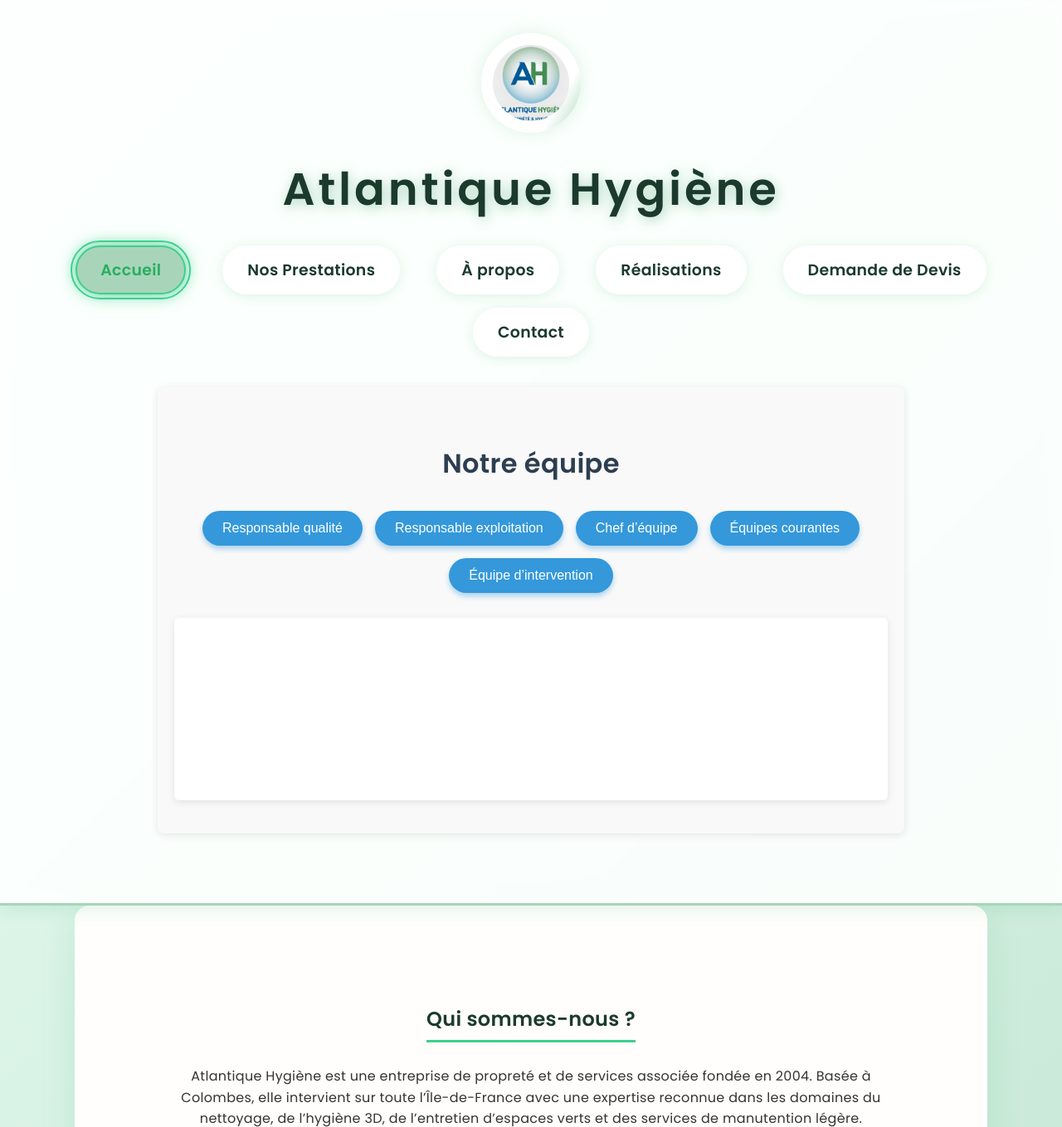
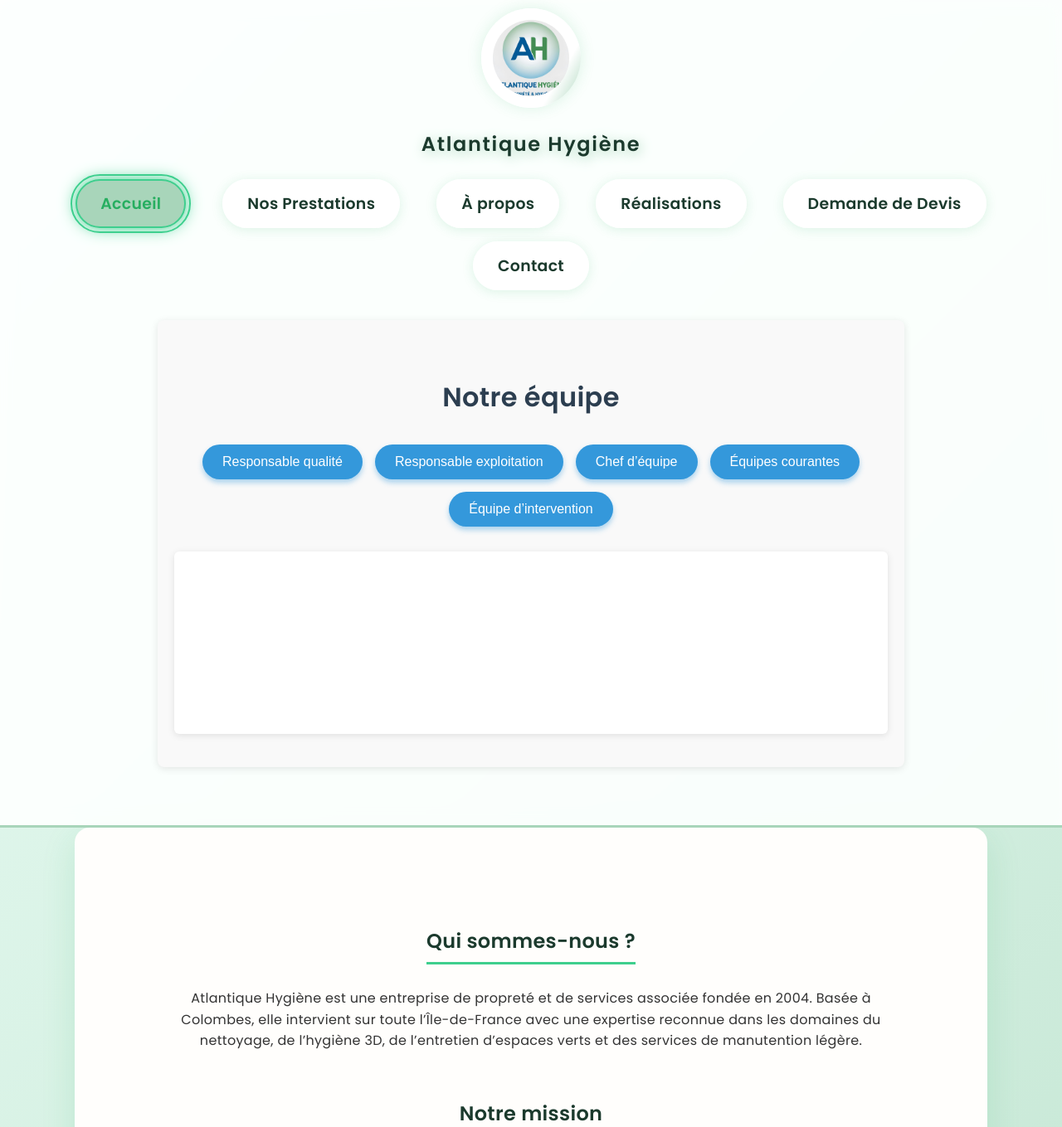
Before and after one commit to fatima774/atlantique-hygi-ne, a PHP site: page /about.html in a window 1280 px wide. Shown: the top 1359 px of the page at 83% size. Run offline with PHP 8.4, Linux system fonts and the light colour scheme.

Commit message:
Update accueil.css

```diff
--- a/accueil.css
+++ b/accueil.css
@@ -174,7 +174,7 @@
     .info-list strong {
       color: #27ae60;
     }
-  </style>
+
 .bulle {
   background: var(--green-light);
   color: var(--green-dark);
@@ -260,9 +260,9 @@ body {
 
 /* ===== Header ===== */
 header {
-  padding: 40px 20px 24px;
+  padding: 10px 20px ;
   background: var(--background-overlay);
-  box-shadow: 0 3px 20px var(--shadow-color);
+  box-shadow: 0 2px 5px  rgba(0,0,0,0.1));
   border-bottom: 3px solid var(--green-light);
   backdrop-filter: saturate(180%) blur(10px);
   text-align: center;
@@ -287,7 +287,7 @@ header {
 }
 
 header h1 {
-  font-size: clamp(2.8rem, 6vw, 3.4rem);
+  font-size: 1.5rem ;
   margin: 0;
   font-weight: 900;
   letter-spacing: 0.07em;
```
